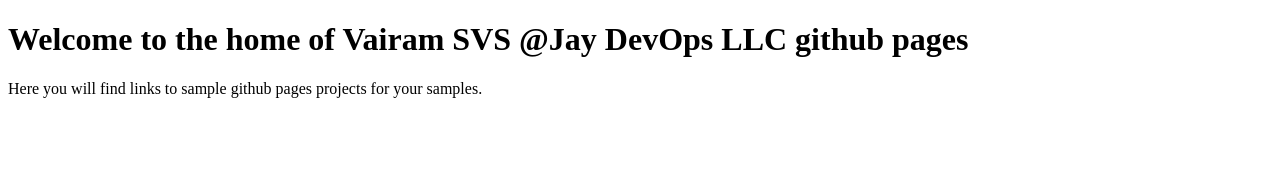
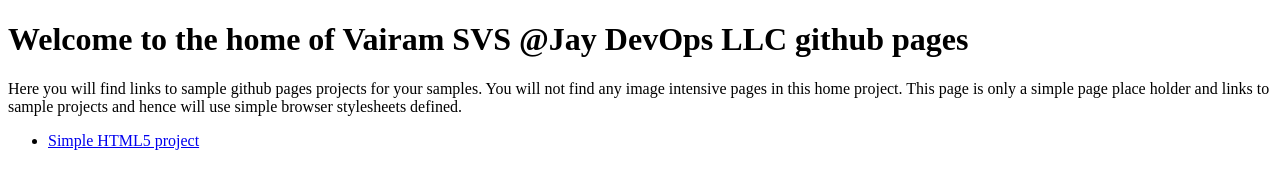
Before and after one commit to vairamsvsjdo/vairamsvsjdo.github.io, a plain HTML site: page index.html in a window 1280 px wide. Drawn offline with Linux system fonts and the light colour scheme.

Commit message:
added simplehtml5 and update to description and purpose of this page

```diff
--- a/index.html
+++ b/index.html
@@ -7,7 +7,12 @@
 
 <body>
 <h1>Welcome to the home of Vairam SVS @Jay DevOps LLC github pages</h1>
-<p>Here you will find links to sample github pages projects for your samples.</p>
+<p>Here you will find links to sample github pages projects for your samples. You will not find any image intensive pages in this home project. This page is only a simple page place holder and links to sample projects and hence will use simple browser stylesheets defined.</p>
+<p>
+    <ul>
+        <li><a href="/simplehtml5">Simple HTML5 project</a></li>
+    </ul>
+</p>
 </body>
 
 </html>
```
